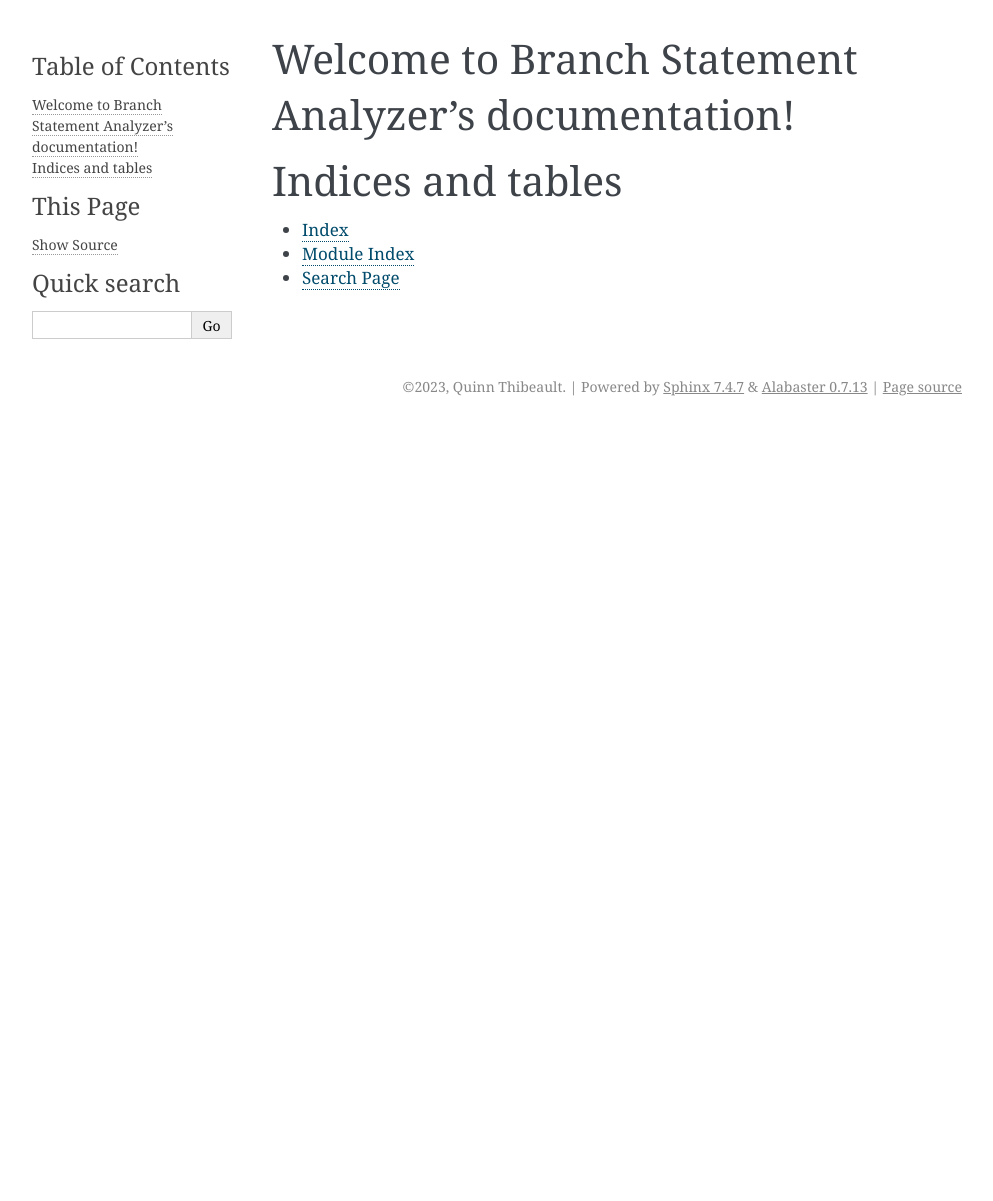
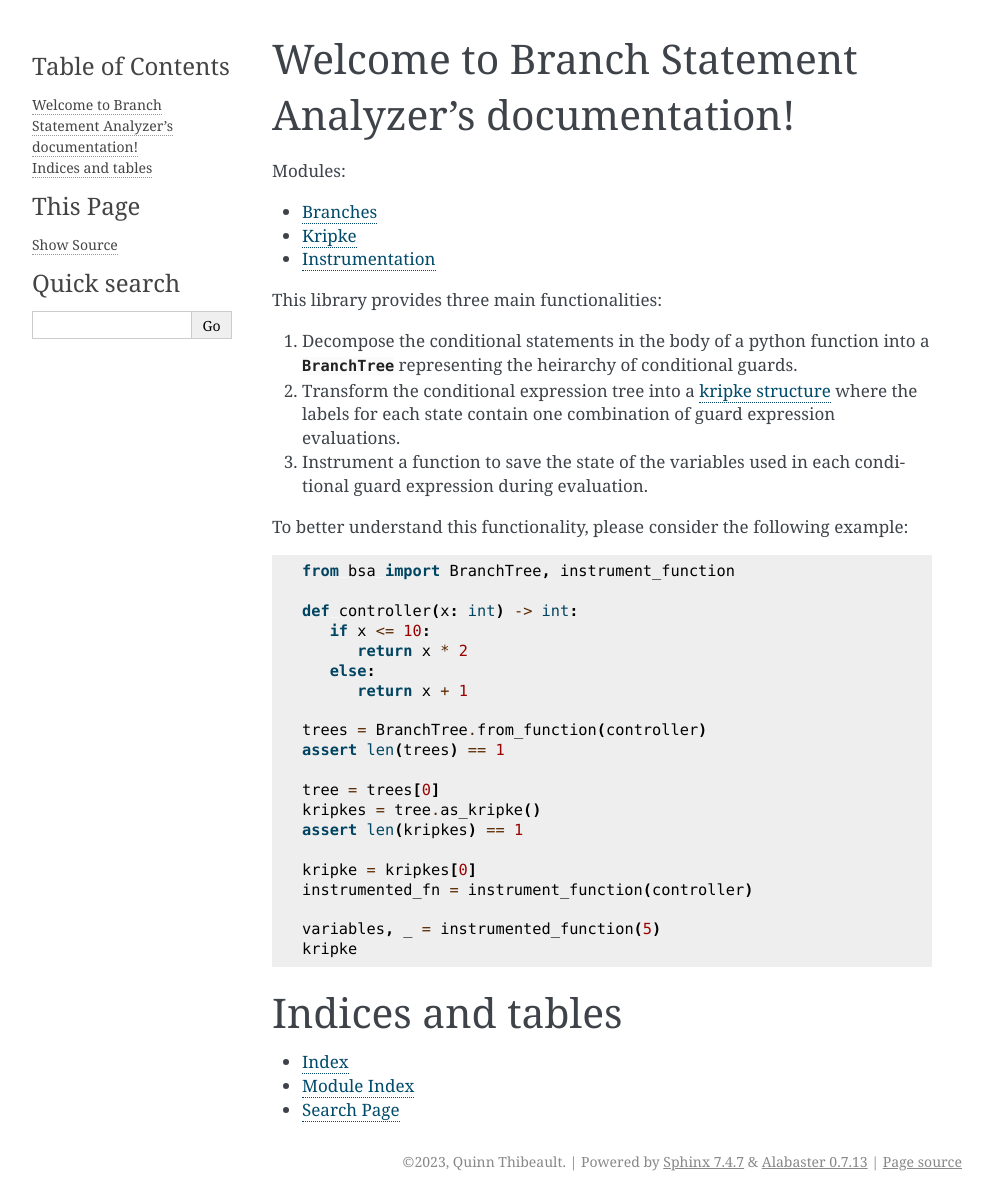
Before and after one commit to cpslab-asu/branch-statement-analyzer, a Sphinx documentation site: the page built from docs/index.rst, in a window 1280 px wide. Shown: the whole page, without its empty margins (148-1141 px from the left). Built offline with Sphinx 7.4.7, drawn with Linux system fonts in a browser that asks for light colours; before the commit the page ends 900 px from its top, so only the background shows below that.

Commit message:
Update documentation index page

```diff
--- a/docs/index.rst
+++ b/docs/index.rst
@@ -7,9 +7,51 @@ Welcome to Branch Statement Analyzer's documentation!
 =====================================================
 
 .. toctree::
-   :maxdepth: 2
-   :caption: Contents:
+   :maxdepth: 1
+   :caption: Modules:
 
+   Branches <branches>
+   Kripke <kripke>
+   Instrumentation <instrumentation>
+
+This library provides three main functionalities:
+
+1. Decompose the conditional statements in the body of a python function into a
+   :py:class:`.BranchTree` representing the heirarchy of conditional guards.
+2. Transform the conditional expression tree into a `kripke structure`_ where the labels for each
+   state contain one combination of guard expression evaluations.
+3. Instrument a function to save the state of the variables used in each conditional guard
+   expression during evaluation.
+
+To better understand this functionality, please consider the following example:
+
+.. code:: python
+
+   from bsa import BranchTree, instrument_function
+
+   def controller(x: int) -> int:
+      if x <= 10:
+         return x * 2
+      else:
+         return x + 1
+
+   trees = BranchTree.from_function(controller)
+   assert len(trees) == 1
+
+   tree = trees[0]
+   kripkes = tree.as_kripke()
+   assert len(kripkes) == 1
+
+   kripke = kripkes[0]
+   instrumented_fn = instrument_function(controller)
+
+   variables, _ = instrumented_function(5)
+   kripke
+
+
+
+.. _`kripke structure`: https://en.wikipedia.org/wiki/Kripke_structure_(model_checking)
+.. _`psy-taliro`: https://gitlab.com/sbtg/psy-taliro
 
 
 Indices and tables
```
